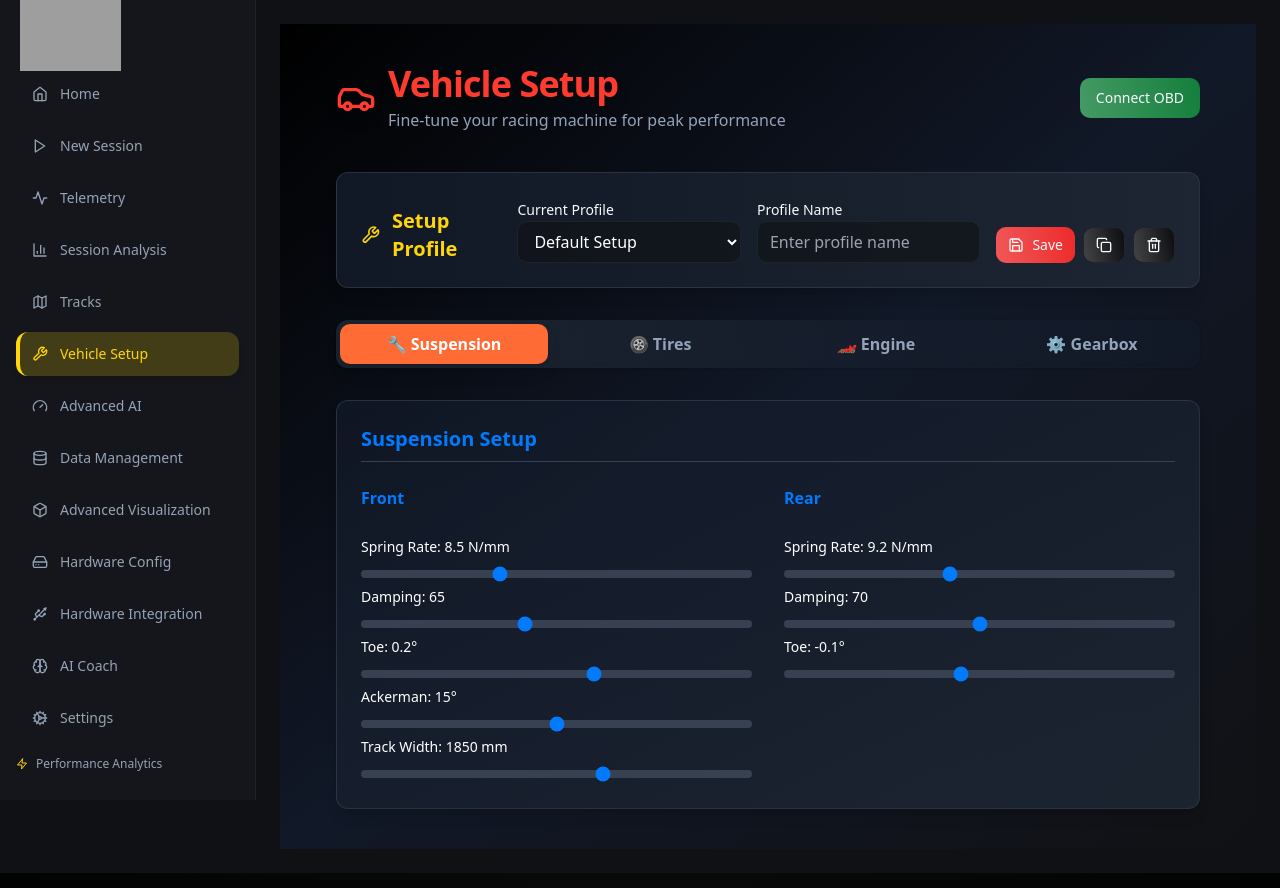
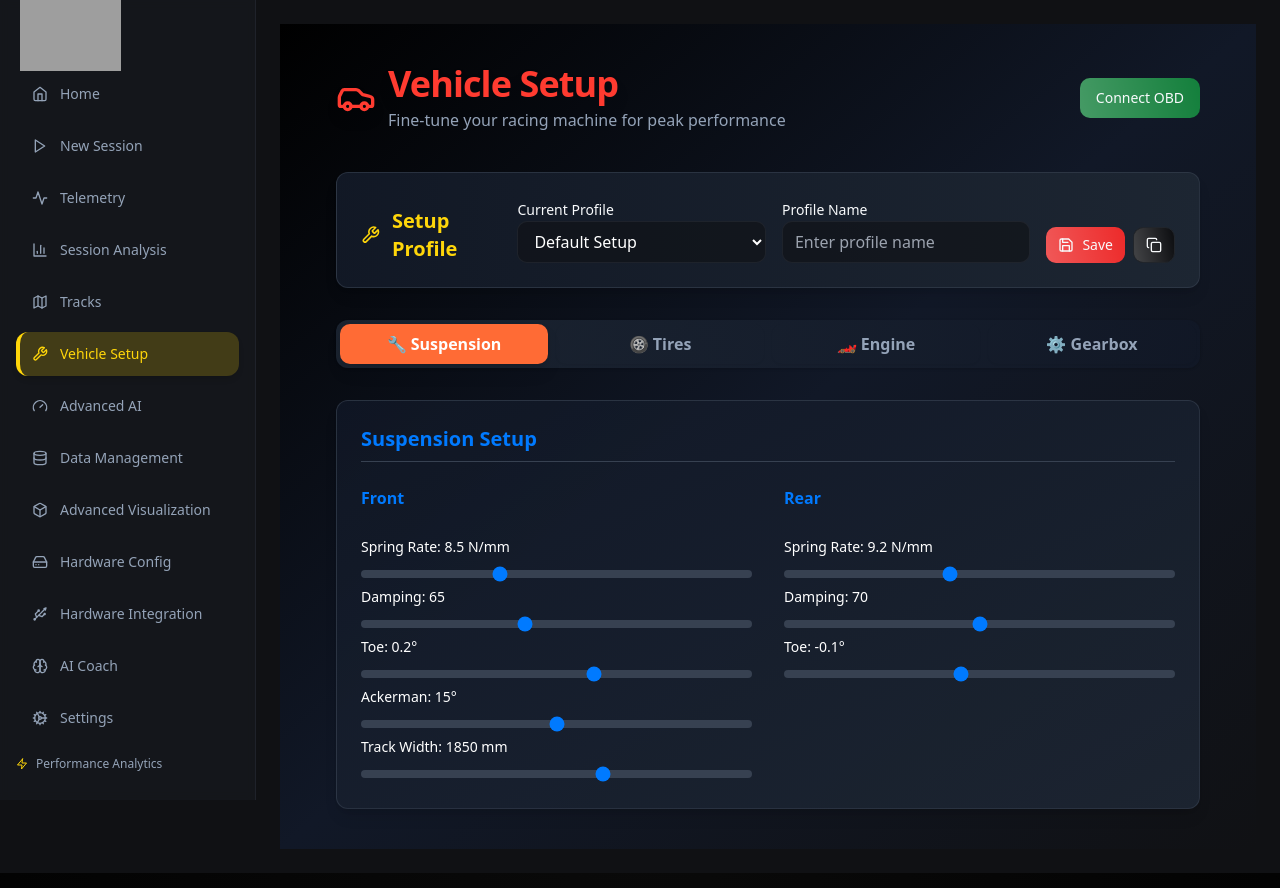
Before and after one commit to smartaidevelopment/racesense, a React (Vite) app in the folder Desktop/Smart AI Development/RaceSense/: page /vehicle-setup in a window 1280 px wide. Built offline with nearby package versions, Linux system fonts and the light colour scheme; grey boxes are pictures that could not be loaded.

Commit message:
Remove Delete Profile button from Vehicle Setup page UI

```diff
--- a/Desktop/Smart AI Development/RaceSense/src/pages/VehicleSetup.tsx
+++ b/Desktop/Smart AI Development/RaceSense/src/pages/VehicleSetup.tsx
@@ -451,9 +451,6 @@ class VehicleSetupPage extends React.Component<{}, VehicleSetupState & {
                   </RacingButton>
                   <RacingButton size="sm" variant="outline" title="Copy Profile" onClick={this.copyProfile}>
                     <Copy className="h-4 w-4" />
-                  </RacingButton>
-                  <RacingButton size="sm" variant="outline" title="Delete Profile" onClick={this.deleteProfile}>
-                    <Trash2 className="h-4 w-4" />
                   </RacingButton>
                 </div>
               </div>
```
